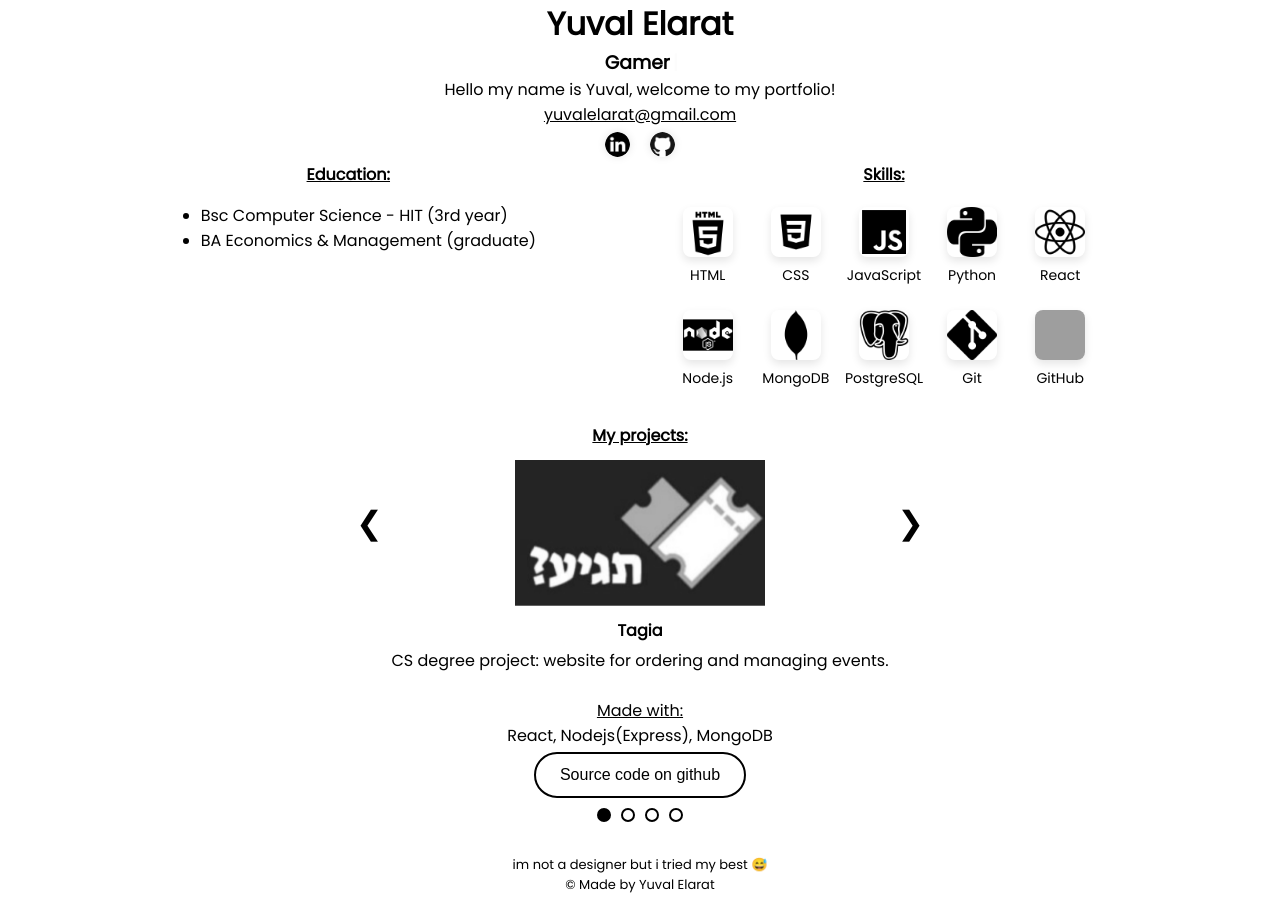
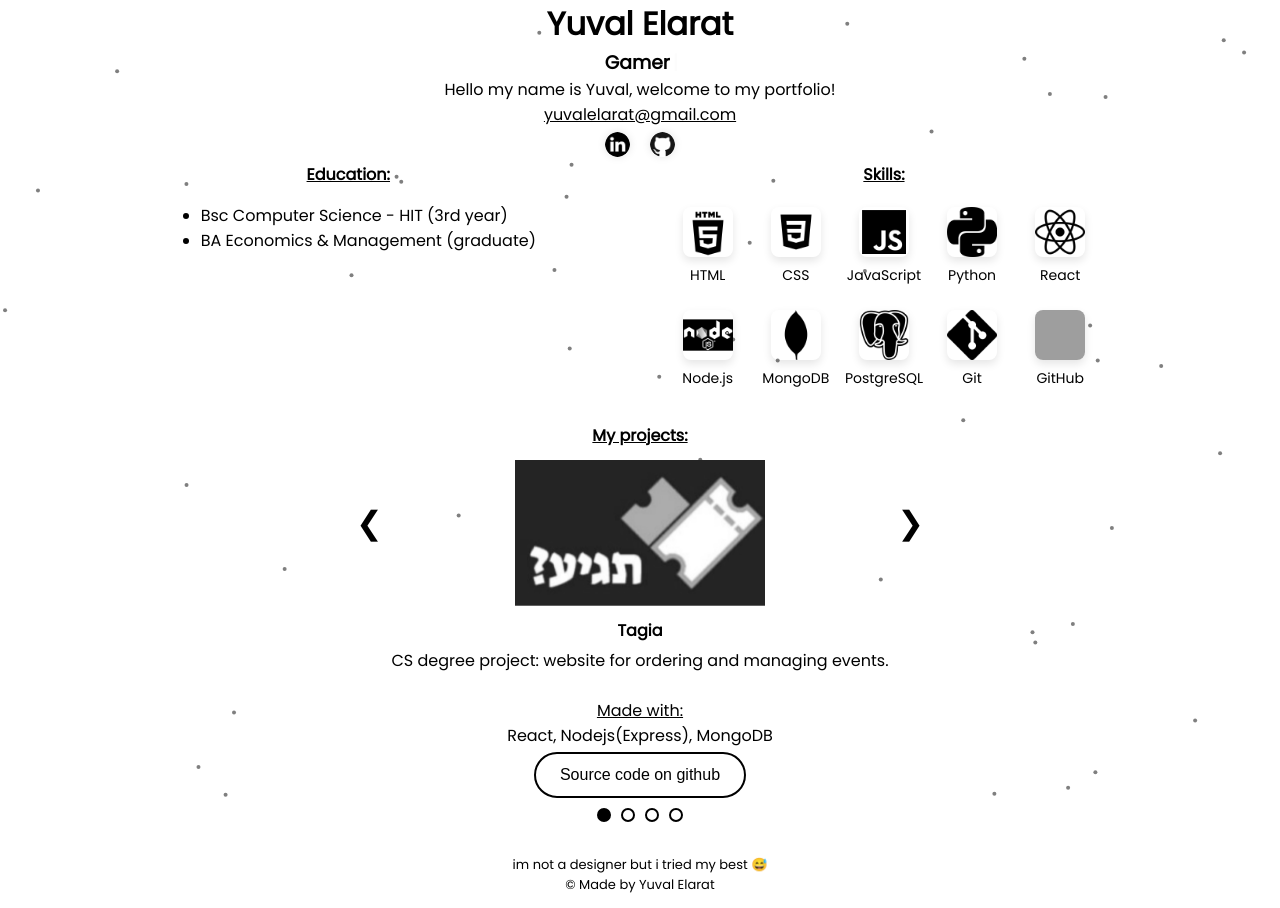
Before and after one commit to yuvalelarat/yuvalelarat.github.io, a React (Vite) app: page / in a window 1280 px wide. Built offline with nearby package versions, Linux system fonts and the light colour scheme; grey boxes are pictures that could not be loaded.

Commit message:
[feat]: added particles idk why

```diff
--- a/package.json
+++ b/package.json
@@ -10,6 +10,8 @@
     "preview": "vite preview"
   },
   "dependencies": {
+    "@tsparticles/all": "^3.5.0",
+    "@tsparticles/react": "^3.0.0",
     "react": "^18.3.1",
     "react-dom": "^18.3.1",
     "react-simple-typewriter": "^5.0.1"
--- a/src/App.jsx
+++ b/src/App.jsx
@@ -3,11 +3,13 @@
 import About from './components/Mid/Mid'
 import Projects from './components/Proyektim/Projects'
 import Bottom from './components/Bottom/Bottom'
+import ParticlesComponent from './components/particles'
 
 function App() {
 
   return (
     <>
+    <ParticlesComponent id="particles"/>
     <Top/>
     <About/>
     <Projects/>
--- /dev/null
+++ b/src/components/particles.jsx
@@ -0,0 +1,146 @@
+import Particles, { initParticlesEngine } from "@tsparticles/react";
+import { useEffect, useMemo, useState } from "react";
+// import { loadAll } from "@/tsparticles/all"; // if you are going to use `loadAll`, install the "@tsparticles/all" package too.
+// import { loadFull } from "tsparticles"; // if you are going to use `loadFull`, install the "tsparticles" package too.
+import { loadSlim } from "@tsparticles/slim"; // if you are going to use `loadSlim`, install the "@tsparticles/slim" package too.
+// import { loadBasic } from "@tsparticles/basic"; // if you are going to use `loadBasic`, install the "@tsparticles/basic" package too.
+
+const ParticlesComponent = (props) => {
+  const [init, setInit] = useState(false);
+  // this should be run only once per application lifetime
+  useEffect(() => {
+    initParticlesEngine(async (engine) => {
+      // you can initiate the tsParticles instance (engine) here, adding custom shapes or presets
+      // this loads the tsparticles package bundle, it's the easiest method for getting everything ready
+      // starting from v2 you can add only the features you need reducing the bundle size
+      //await loadAll(engine);
+      //await loadFull(engine);
+      await loadSlim(engine);
+      //await loadBasic(engine);
+    }).then(() => {
+      setInit(true);
+    });
+  }, []);
+
+  const particlesLoaded = (container) => {
+    console.log(container);
+  };
+
+  const options = useMemo(
+    () => ({
+      particles: {
+        number: {
+          value: 100,
+          density: {
+            enable: true,
+            value_area: 800,
+          },
+        },
+        color: {
+          value: "#000000",
+        },
+        shape: {
+          type: "circle",
+          stroke: {
+            width: 0,
+            color: "#000000",
+          },
+          polygon: {
+            nb_sides: 5,
+          },
+          image: {
+            src: "img/github.svg",
+            width: 100,
+            height: 100,
+          },
+        },
+        opacity: {
+          value: 0.5,
+          random: false,
+          anim: {
+            enable: false,
+            speed: 0.7992007992007992,
+            opacity_min: 0.11988011988011989,
+            sync: false,
+          },
+        },
+        size: {
+          value: 2,
+          random: true,
+          anim: {
+            enable: false,
+            speed: 40,
+            size_min: 0.1,
+            sync: false,
+          },
+        },
+        line_linked: {
+          enable: false,
+          distance: 150,
+          color: "#000000",
+          opacity: 0.4,
+          width: 1,
+        },
+        move: {
+          enable: true,
+          speed: 2,
+          direction: "none",
+          random: false,
+          straight: false,
+          out_mode: "out",
+          bounce: false,
+          attract: {
+            enable: false,
+            rotateX: 600,
+            rotateY: 1200,
+          },
+        },
+      },
+      interactivity: {
+        detect_on: "canvas",
+        events: {
+          onhover: {
+            enable: true,
+            mode: "repulse",
+          },
+          onclick: {
+            enable: false,
+            mode: "push",
+          },
+          resize: true,
+        },
+        modes: {
+          grab: {
+            distance: 400,
+            line_linked: {
+              opacity: 1,
+            },
+          },
+          bubble: {
+            distance: 400,
+            size: 40,
+            duration: 2,
+            opacity: 8,
+            speed: 3,
+          },
+          repulse: {
+            distance: 200,
+            duration: 0.4,
+          },
+          push: {
+            particles_nb: 4,
+          },
+          remove: {
+            particles_nb: 2,
+          },
+        },
+      },
+      retina_detect: true,
+    }),
+    []
+  );
+
+  return <Particles id={props.id} init={particlesLoaded} options={options} />;
+};
+
+export default ParticlesComponent;
```
Also changed, not shown: 1 other file (tests, documents, lock files or other folders).
